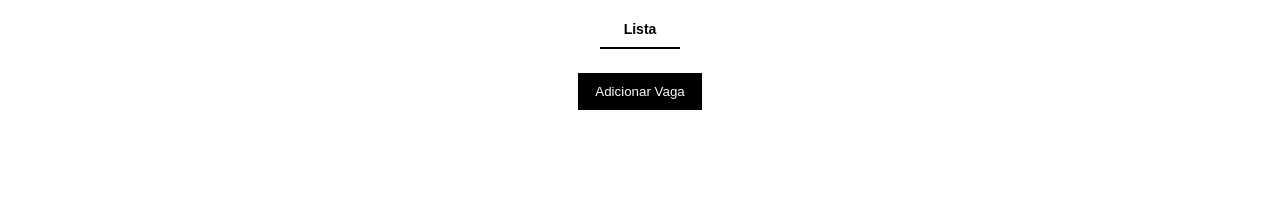
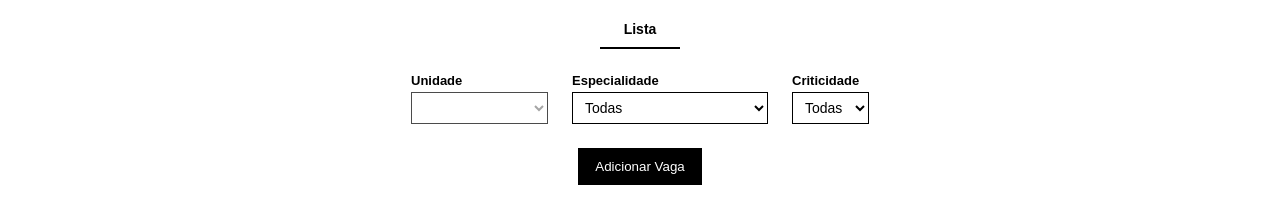
Before and after one commit to NikolasTola/prototipo_escala_medica, a plain HTML site: page vagas.html in a window 1280 px wide. Shown: the part 148-346 px from the top of the page. Drawn offline with Linux system fonts and the light colour scheme.

Commit message:
feat: Feature de filtro para vagas

```diff
--- a/js/vagasRender.js
+++ b/js/vagasRender.js
@@ -11,6 +11,11 @@ const closeAddModal = document.getElementById("close-add-modal");
 const cancelVaga = document.getElementById("cancel-vaga");
 const submitVaga = document.getElementById("submit-vaga");
 const userUnidade = localStorage.getItem("userUnidade");
+
+const filtroListaUnidade = document.getElementById("filtro-lista-unidade");
+const filtroListaEspecialidade = document.getElementById("filtro-lista-especialidade");
+const filtroListaCriticidade = document.getElementById("filtro-lista-criticidade");
+
 
 let cardIdToDelete = null;
 
@@ -149,6 +154,44 @@ addBtn.onclick = () => {
   addModal.classList.remove("hidden");
 };
 
+function preencherFiltrosLista() {
+  const unidades = [...new Set(vagas.map(v => v.unidade))];
+  const especialidades = [...new Set(vagas.map(v => v.especialidade))];
+  const criticidades = [...new Set(vagas.map(v => v.criticidade))];
+
+  // Limpa
+  filtroListaUnidade.innerHTML = `<option value="">Todas</option>`;
+  filtroListaEspecialidade.innerHTML = `<option value="">Todas</option>`;
+  filtroListaCriticidade.innerHTML = `<option value="">Todas</option>`;
+
+  unidades.forEach(u => {
+    const opt = document.createElement("option");
+    opt.value = u;
+    opt.textContent = u;
+    filtroListaUnidade.appendChild(opt);
+  });
+
+  especialidades.forEach(e => {
+    const opt = document.createElement("option");
+    opt.value = e;
+    opt.textContent = e;
+    filtroListaEspecialidade.appendChild(opt);
+  });
+
+  criticidades.forEach(c => {
+    const opt = document.createElement("option");
+    opt.value = c;
+    opt.textContent = c;
+    filtroListaCriticidade.appendChild(opt);
+  });
+
+  // Cliente → unidade travada
+  if (userRole !== "admin") {
+    filtroListaUnidade.value = userUnidade;
+    filtroListaUnidade.disabled = true;
+  }
+}
+
 
 function closeAddVagaModal() {
   addModal.classList.add("hidden");
@@ -189,6 +232,7 @@ submitVaga.onclick = () => {
 
   localStorage.setItem("vagas", JSON.stringify(vagas));
   closeAddVagaModal();
+  preencherFiltrosLista();
   renderVagas();
 
   inicializarHorizontal();
@@ -198,15 +242,25 @@ submitVaga.onclick = () => {
 function renderVagas() {
   container.innerHTML = "";
 
-  const userUnidade = localStorage.getItem("userUnidade");
+  const unidadeFiltro = filtroListaUnidade.value;
+  const especialidadeFiltro = filtroListaEspecialidade.value;
+  const criticidadeFiltro = filtroListaCriticidade.value;
 
   vagas
     .filter(vaga => {
-      if (userRole === "admin") return true;
-      if (!userUnidade) return false;
-      return vaga.unidade === userUnidade;
+      // Regra de unidade por role
+      if (userRole !== "admin" && vaga.unidade !== userUnidade) {
+        return false;
+      }
+
+      if (unidadeFiltro && vaga.unidade !== unidadeFiltro) return false;
+      if (especialidadeFiltro && vaga.especialidade !== especialidadeFiltro) return false;
+      if (criticidadeFiltro && vaga.criticidade !== criticidadeFiltro) return false;
+
+      return true;
     })
     .forEach(vaga => {
+
 
     const card = document.createElement("div");
     card.className = "vaga-card";
@@ -246,6 +300,12 @@ function renderVagas() {
   });
 }
 
+[filtroListaUnidade, filtroListaEspecialidade, filtroListaCriticidade]
+  .forEach(filtro => {
+    filtro.addEventListener("change", renderVagas);
+  });
+
+
 function toggleVaga(cardId) {
   if (userRole !== "admin") return;
 
@@ -281,6 +341,7 @@ confirmDeleteBtn.onclick = () => {
   vagas = vagas.filter(v => v.card_id !== cardIdToDelete);
   localStorage.setItem("vagas", JSON.stringify(vagas));
   modal.classList.add("hidden");
+  preencherFiltrosLista();
   renderVagas();
 
   // Atualiza a tabela horizontal
@@ -314,4 +375,5 @@ tabBtns.forEach(btn => {
   });
 });
 
+preencherFiltrosLista();
 renderVagas();
--- a/vagas.html
+++ b/vagas.html
@@ -37,9 +37,27 @@
 
     <!-- Tab: Lista -->
     <div id="tab-lista" class="tab-content">
+        <div class="horizontal-filters">
+            <div class="filter-group">
+                <label for="filtro-lista-unidade">Unidade</label>
+                <select id="filtro-lista-unidade"></select>
+            </div>
+
+            <div class="filter-group">
+                <label for="filtro-lista-especialidade">Especialidade</label>
+                <select id="filtro-lista-especialidade"></select>
+            </div>
+
+            <div class="filter-group">
+                <label for="filtro-lista-criticidade">Criticidade</label>
+                <select id="filtro-lista-criticidade"></select>
+            </div>
+        </div>
+
         <div class="top-actions">
             <button id="add-vaga-btn">Adicionar Vaga</button>
         </div>
+
         <section id="vagas-container" class="vagas-container"></section>
     </div>
 
```
